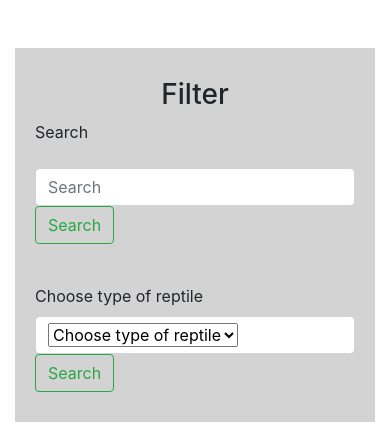
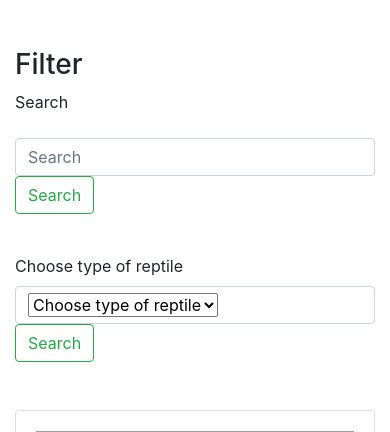
Before and after one commit to gmachielsen/project_three, a Django app: page /list in a window 390 px wide. Shown: the part 56-488 px from the top of the page. Run offline with Django 3.2, Linux system fonts and the light colour scheme; data comes from the database, SQL or seed files in the repository; some libraries are stand-ins or nearby versions; grey boxes are pictures that could not be loaded.

Commit message:
initial commit

```diff
--- a/caresheets/settings.py
+++ b/caresheets/settings.py
@@ -25,7 +25,7 @@ SECRET_KEY = '$_9ja&6=vwx3cequ4tyh=62y9nqxk6==t&a4eikgq6#zwz*n)e'
 # SECURITY WARNING: don't run with debug turned on in production!
 DEBUG = True
 
-ALLOWED_HOSTS = ['codeinstitutecaresheets.herokuapp.com']
+ALLOWED_HOSTS = ['127.0.0.1']
 # 127.0.0.1
 # codeinstitutecaresheets.herokuapp.com
 # Application definition
--- a/posts/templates/posts/post_list.html
+++ b/posts/templates/posts/post_list.html
@@ -13,19 +13,19 @@
 <div class="col-xs-12 col-md-3">
     <br/>
     <br/>
-<div style="background-color: lightgray; padding: 30px 20px;"  class="searchbox">
-  <h3 style="text-align: center;">Filter</h3>
-<label style="justify-content: center">Search</label>
-<form style="background-color: lightgray;" class="form-inline my-3 my-lg-0">
+<div class="searchbox">
+  <h3>Filter</h3>
+<label>Search</label>
+<form class="form-inline my-3 my-lg-0">
  <input class="form-control mr-sm-2" type="search" placeholder="Search" aria-label="Search" name="search">
  <button class="btn btn-outline-success my-0 my-sm-0" type="submit">Search</button>
 </form>
 <br/>
-<label style="text-align: center">Choose type of reptile</label>
-<form style="background-color: lightgray;" method="GET" class="form-inline">
+<label class="type">Choose type of reptile</label>
+<form method="GET" class="form-inline">
      {% csrf_token %}
   <!-- <select class="form-control mr-sm-2" name="reptiletype"><option value="{{ filter.reptiletype }}"</select> -->
-    <div style="select {border: none;}" class="form-control mr-sm-2" name="reptiletype">{{ filter.reptiletype }}</div>
+    <div class="reptile form-control mr-sm-2" name="reptiletype">{{ filter.reptiletype }}</div>
 
   <button class="btn btn-outline-success my-0 my-sm-0" type="submit">Search</button>
 </form>
@@ -35,7 +35,7 @@
 <br/>
 <br/>
 
-    <div style="text-aling: center;" class="col-xs-12 col-md-9 justify-content-center">
+    <div class="list col-xs-12 col-md-9 justify-content-center">
       <br/>
       <br/>
         <div class="row">
@@ -48,7 +48,7 @@
             <div class="picture">
               <img style="width: 100%" src="{{MEDIA_URL}}{{animal.image}}" alt="">
             </div>
-            <h6 style="text-decoration: none; text-align: center;">{{animal.latinName}}</h6>
+            <h6>{{animal.latinName}}</h6>
             </a>
           </div>
         </div>
```
Also changed, not shown: static/css/list.css (+33 -0 lines).
